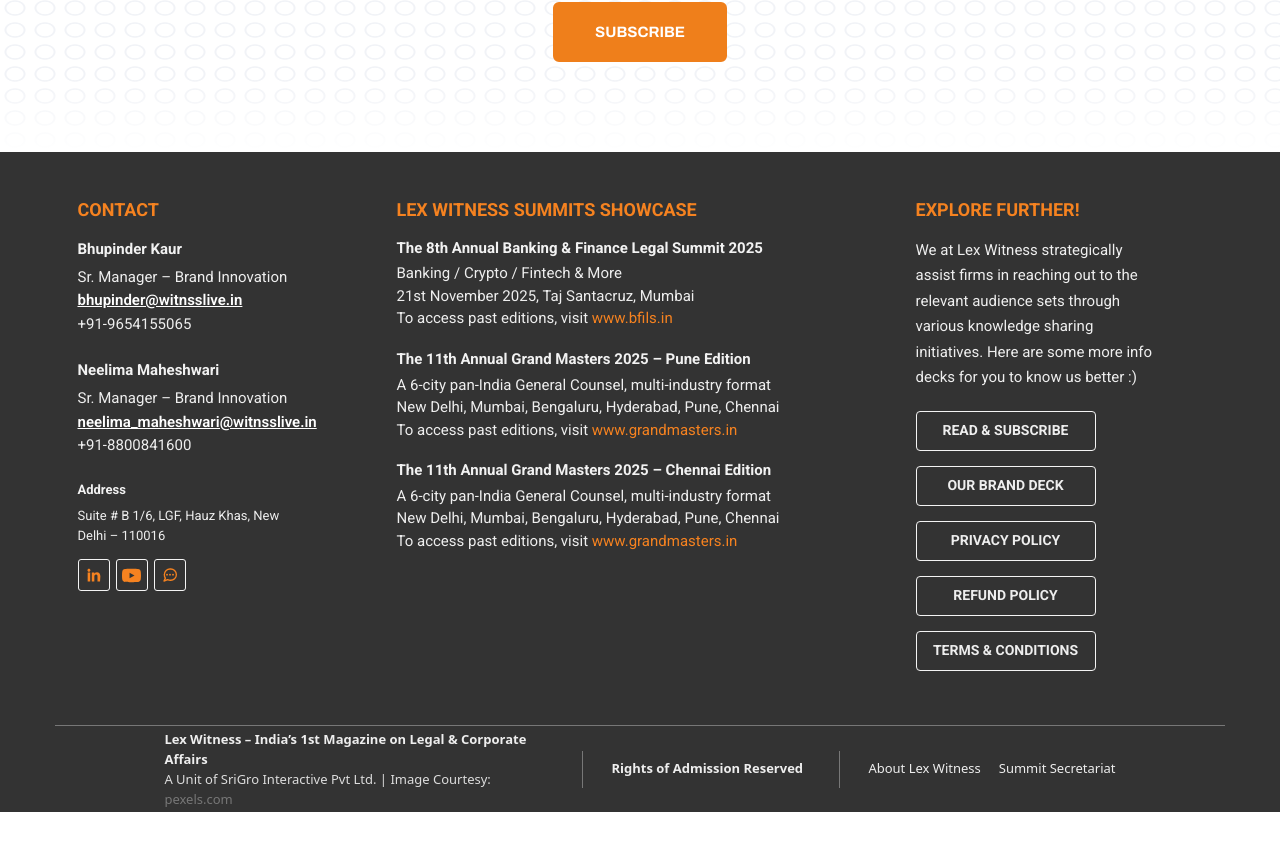
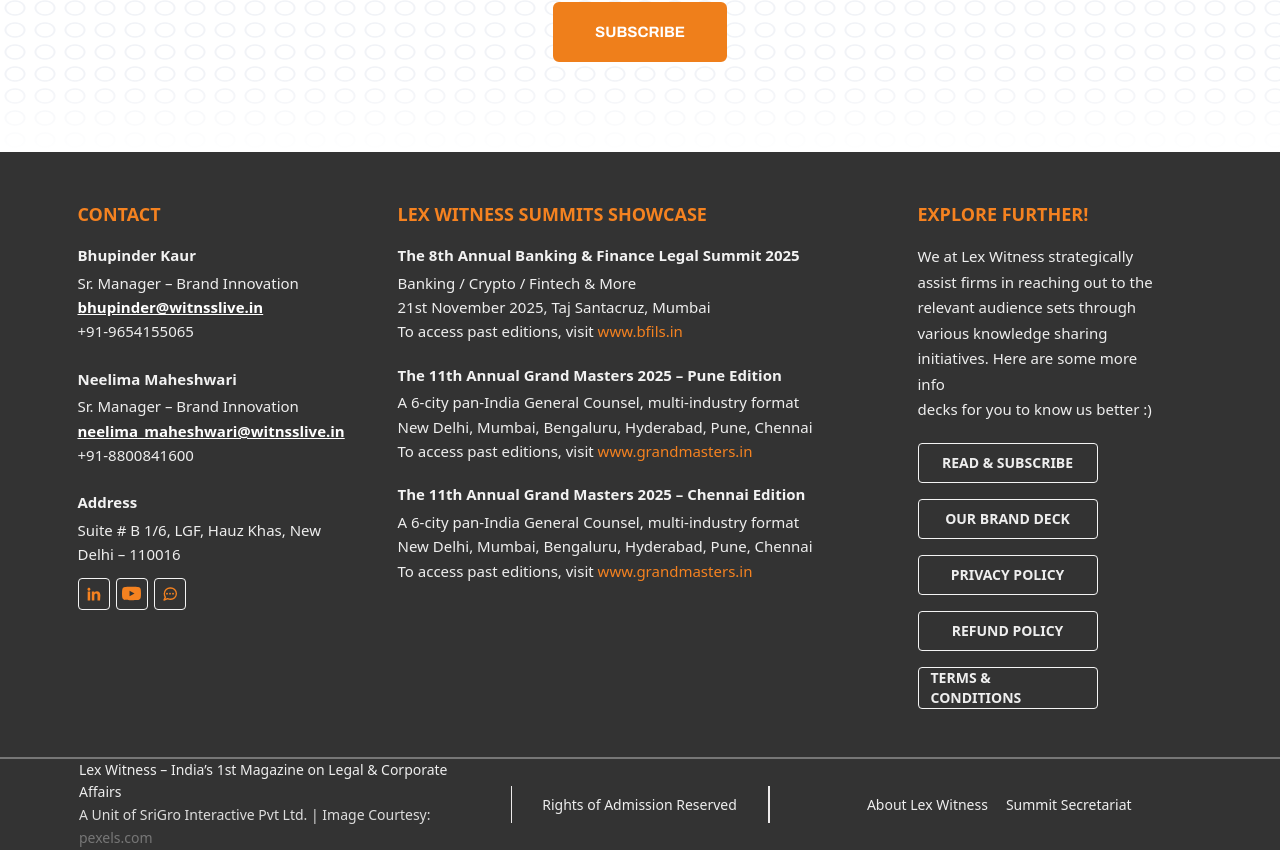
Before and after one commit to techmistriz/bfls-fe, a Next.js app: page /about-witness in a window 1280 px wide. Shown: the part 1585-2435 px from the top of the page. Before the commit the page ends 2397 px from the top, so only its background shows below. Built offline with nearby package versions, Linux system fonts and the light colour scheme.

Commit message:
fix: update footer

```diff
--- a/src/components/layout/Footer.tsx
+++ b/src/components/layout/Footer.tsx
@@ -3,38 +3,39 @@
 import { contactPeople, summitShowcase, exploreLinks } from "@/src/data/footer";
 import Link from "next/link";
 
+const socialClass =
+  "flex size-8 shrink-0 items-center justify-center rounded border border-[#f4f4f4] text-[#f58220] transition-colors hover:border-[#f58220] hover:bg-[#f58220] hover:text-white";
+
 export default function Footer() {
   return (
-    <footer className="relative w-full bg-[#333333] font-sans text-[13px] text-[#eeeeee]">
-      {/* ================= MAIN FOOTER ================= */}
-      <div className="mx-auto grid min-h-[523px] w-[1125px] max-w-[calc(100%-40px)] grid-cols-[300px_500px_250px] gap-[19px] pt-[47px] font-roboto max-lg:w-[calc(100%-40px)] max-lg:grid-cols-1 max-lg:gap-[40px] max-lg:pt-[40px] max-sm:w-[calc(100%-30px)] max-sm:max-w-none max-sm:gap-[35px] max-sm:pt-[35px]">
-        {/* ================= CONTACT ================= */}
-        <div className="w-full min-w-0">
-          <h3 className="mb-[17px] text-[18px] font-bold leading-[1.2] text-[#f58220]">
-            CONTACT
-          </h3>
+    <footer className="relative w-full bg-[#333] font-sans text-[14px] text-[#eee]">
+      {/* Main Footer */}
+      <div className="mx-auto grid min-h-[523px] w-[1125px] max-w-[calc(100%-40px)] grid-cols-[300px_500px_250px] gap-5 pt-12 max-lg:w-[calc(100%-40px)] max-lg:grid-cols-1 max-lg:gap-10 max-lg:pt-10 max-sm:w-[calc(100%-30px)] max-sm:gap-9 max-sm:pt-9">
+        {/* Contact */}
+        <div>
+          <h3 className="mb-4 text-lg font-bold text-[#f58220]">CONTACT</h3>
 
           {contactPeople.map((person) => (
-            <div key={person.email} className="mb-[23px] text-[15px]">
-              <strong className="mb-[6px] block font-bold text-[#f2f2f2]">
+            <div key={person.email} className="mb-6 text-[15px]">
+              <strong className="mb-1 block font-bold text-[#f2f2f2]">
                 {person.name}
               </strong>
 
-              <span className="block leading-[1.55]">{person.role}</span>
+              <span className="block leading-relaxed">{person.role}</span>
 
               <a
                 href={`mailto:${person.email}`}
-                className="block break-all font-semibold leading-[1.55] text-white underline hover:text-[#f58220]"
+                className="block break-all font-semibold leading-relaxed text-white underline hover:text-[#f58220]"
               >
                 {person.email}
               </a>
 
-              <span className="block leading-[1.55]">{person.phone}</span>
+              <span className="block leading-relaxed">{person.phone}</span>
             </div>
           ))}
 
-          <div>
-            <strong className="mb-[6px] block font-bold text-[#f2f2f2]">
+          <div className="text-[15px]">
+            <strong className="mb-1 block font-bold text-[#f2f2f2]">
               Address
             </strong>
 
@@ -45,44 +46,32 @@
             </span>
           </div>
 
-          {/* ================= SOCIAL ICONS ================= */}
-          <div className="mt-[12px] flex gap-[6px]">
-            <Link
-              href="#"
-              aria-label="LinkedIn"
-              className="flex h-[32px] w-[32px] shrink-0 items-center justify-center rounded-[3px] border border-[#f4f4f4] text-[#f58220] transition-all duration-200 hover:border-[#f58220] hover:bg-[#f58220] hover:text-white"
-            >
+          {/* Social Icons */}
+          <div className="mt-3 flex gap-1.5">
+            <Link href="#" aria-label="LinkedIn" className={socialClass}>
               <svg
                 viewBox="0 0 24 24"
-                className="h-[18px] w-[18px] fill-current"
+                className="size-[18px] fill-current"
                 aria-hidden="true"
               >
                 <path d="M6.94 8.5H3.56V20.5H6.94V8.5ZM5.25 3.5C4.14 3.5 3.25 4.4 3.25 5.5C3.25 6.6 4.14 7.5 5.25 7.5C6.35 7.5 7.25 6.6 7.25 5.5C7.25 4.4 6.35 3.5 5.25 3.5ZM20.5 13.77C20.5 10.16 18.58 8.18 15.94 8.18C13.8 8.18 12.84 9.36 12.44 10.19V8.5H9.06V20.5H12.44V14.56C12.44 13 12.73 11.49 14.7 11.49C16.64 11.49 16.67 13.28 16.67 14.66V20.5H20.05L20.5 13.77Z" />
               </svg>
             </Link>
 
-            <Link
-              href="#"
-              aria-label="YouTube"
-              className="flex h-[32px] w-[32px] shrink-0 items-center justify-center rounded-[3px] border border-[#f4f4f4] text-[#f58220] transition-all duration-200 hover:border-[#f58220] hover:bg-[#f58220] hover:text-white"
-            >
+            <Link href="#" aria-label="YouTube" className={socialClass}>
               <svg
                 viewBox="0 0 24 24"
-                className="h-[19px] w-[19px] fill-current"
+                className="size-[19px] fill-current"
                 aria-hidden="true"
               >
                 <path d="M23.5 6.19a3.02 3.02 0 0 0-2.12-2.13C19.51 3.55 12 3.55 12 3.55s-7.51 0-9.38.51A3.02 3.02 0 0 0 .5 6.19C0 8.06 0 12 0 12s0 3.94.5 5.81a3.02 3.02 0 0 0 2.12 2.13c1.87.51 9.38.51 9.38.51s7.51 0 9.38-.51a3.02 3.02 0 0 0 2.12-2.13C24 15.94 24 12 24 12s0-3.94-.5-5.81ZM9.55 15.56V8.44L15.82 12l-6.27 3.56Z" />
               </svg>
             </Link>
 
-            <Link
-              href="#"
-              aria-label="Message"
-              className="flex h-[32px] w-[32px] shrink-0 items-center justify-center rounded-[3px] border border-[#f4f4f4] text-[#f58220] transition-all duration-200 hover:border-[#f58220] hover:bg-[#f58220] hover:text-white"
-            >
+            <Link href="#" aria-label="Message" className={socialClass}>
               <svg
                 viewBox="0 0 24 24"
-                className="h-[18px] w-[18px] fill-none stroke-current"
+                className="size-[18px] fill-none stroke-current"
                 strokeWidth="1.8"
                 aria-hidden="true"
               >
@@ -101,30 +90,28 @@
           </div>
         </div>
 
-        {/* ================= SUMMIT SHOWCASE ================= */}
-        <div className="w-full min-w-0">
-          <h3 className="mb-[17px] text-[18px] font-bold leading-[1.2] text-[#f58220]">
+        {/* Summit Showcase */}
+        <div>
+          <h3 className="mb-4 text-lg font-bold text-[#f58220]">
             LEX WITNESS SUMMITS SHOWCASE
           </h3>
 
           {summitShowcase.map((summit, i) => (
             <div
               key={summit.title}
-              className={
-                i < summitShowcase.length - 1
-                  ? "mb-[19px] text-[15px]"
-                  : "text-[15px]"
-              }
+              className={`text-[15px] ${i < summitShowcase.length - 1 ? "mb-5" : ""}`}
             >
-              <strong className="mb-[3px] block break-words font-bold leading-[1.45] text-[#f2f2f2]">
+              <strong className="mb-1 block break-words font-bold text-[#f2f2f2]">
                 {summit.title}
               </strong>
 
-              <span className="block leading-[1.5]">{summit.description}</span>
+              <span className="block leading-relaxed">
+                {summit.description}
+              </span>
 
-              <span className="block leading-[1.5]">{summit.location}</span>
+              <span className="block leading-relaxed">{summit.location}</span>
 
-              <span className="block leading-[1.5]">
+              <span className="block leading-relaxed">
                 To access past editions, visit{" "}
                 <a
                   href={summit.linkHref}
@@ -137,13 +124,13 @@
           ))}
         </div>
 
-        {/* ================= EXPLORE ================= */}
-        <div className="w-full min-w-0">
-          <h3 className="mb-[17px] text-[18px] font-bold leading-[1.2] text-[#f58220]">
+        {/* Explore */}
+        <div>
+          <h3 className="mb-4 text-lg font-bold text-[#f58220]">
             EXPLORE FURTHER!
           </h3>
 
-          <p className="mb-[20px] text-[15px] leading-[1.7] text-[#eeeeee]">
+          <p className="mb-5 text-[15px] leading-[1.7]">
             We at Lex Witness strategically
             <br className="max-sm:hidden" />
             assist firms in reaching out to the
@@ -157,12 +144,12 @@
             decks for you to know us better :)
           </p>
 
-          <div className="flex flex-col items-start gap-[15px]">
+          <div className="flex flex-col items-start gap-4">
             {exploreLinks.map((item) => (
               <Link
                 key={item.label}
                 href={item.href}
-                className="flex min-h-[40px] w-[180px] items-center justify-center rounded-[4px] border border-[#f4f4f4] px-[11px] text-[14px] font-bold text-[#eeeeee] transition-all duration-200 hover:border-[#f58220] hover:bg-[#f58220] hover:text-white max-sm:w-full max-sm:max-w-[250px]"
+                className="flex min-h-10 w-[180px] items-center justify-center rounded border border-[#f4f4f4] px-3 text-sm font-bold hover:border-[#f58220] hover:bg-[#f58220] hover:text-white max-sm:w-full max-sm:max-w-[250px]"
               >
                 {item.label}
               </Link>
@@ -171,64 +158,68 @@
         </div>
       </div>
 
-      {/* ================= BOTTOM BAR ================= */}
-      <div className="mx-auto mt-[50px] flex min-h-[87px] w-[1170px] max-w-[calc(100%-40px)] items-center justify-center border-t border-[#777777] max-lg:h-auto max-lg:min-h-0 max-lg:flex-col max-lg:items-start max-lg:gap-[15px] max-lg:px-[20px] max-lg:py-[25px] max-sm:w-[calc(100%-30px)] max-sm:max-w-none max-sm:px-0">
-        <div className="flex w-[390px] flex-col leading-[1.55] max-lg:w-full">
-          <strong className="text-[13px] text-[#eeeeee]">
-            Lex Witness – India’s 1st Magazine on Legal &amp; Corporate Affairs
+      {/* Bottom Bar */}
+      <div className="mt-12 w-full border-t-2 border-[#777]">
+        <div className="mx-auto flex min-h-21.75 w-292.5 max-w-[calc(100%-40px)] items-center px-6 max-lg:h-auto max-lg:min-h-0 max-lg:flex-col max-lg:items-start max-lg:gap-4 max-lg:py-6 max-sm:w-[calc(100%-30px)]">
+          <div className="flex flex-1 flex-col leading-relaxed ">
+            <strong className="font-medium">
+              Lex Witness – India’s 1st Magazine on Legal &amp; Corporate
+              Affairs
             </strong>
-
-          <span className="text-[13px] text-[#dddddd]">
+            <div>
+              <span className="text-[#ddd] font-normal">
                 A Unit of SriGro Interactive Pvt Ltd. | Image Courtesy:{" "}
-            <a href="#" className="text-[#777777] hover:text-[#f58220]">
+              </span>
+              <a href="#" className="text-[#777] hover:text-[#f58220]">
                 pexels.com
               </a>
-          </span>
+            </div>
           </div>
 
-        <div className="mx-[28px] h-[37px] w-px bg-[#777777] max-lg:mx-0 max-lg:h-px max-lg:w-full" />
+          <div className="mx-7 h-[37px] w-[1px] shrink-0 bg-[#edebeb] max-lg:mx-0 max-lg:h-px max-lg:w-full" />
 
-        <div className="w-[200px] whitespace-nowrap text-[13px] font-bold text-[#eeeeee] max-lg:w-full">
+          <div className="flex w-[200px] shrink-0 items-center justify-center font-medium">
             Rights of Admission Reserved
           </div>
 
-        <div className="mx-[28px] h-[37px] w-px bg-[#777777] max-lg:mx-0 max-lg:h-px max-lg:w-full" />
+          <div className="mx-7 h-[37px] w-[2px] shrink-0 bg-[#edebeb] max-lg:mx-0 max-lg:h-px max-lg:w-full" />
 
-        <div className="flex gap-[18px] whitespace-nowrap max-lg:flex-wrap max-lg:gap-x-[18px] max-lg:gap-y-[8px] max-lg:whitespace-normal">
+          <div className="flex flex-1 justify-center gap-[18px] whitespace-nowrap max-lg:flex-wrap max-lg:gap-2 max-lg:whitespace-normal">
             <Link
               href="/about-witness"
-            className="text-[13px] text-[#eeeeee] hover:text-[#f58220]"
+              className="hover:text-[#f58220] font-medium"
             >
               About Lex Witness
             </Link>
 
             <Link
               href="/summit-secretariat"
-            className="text-[13px] text-[#eeeeee] hover:text-[#f58220]"
+              className="hover:text-[#f58220] font-medium"
             >
               Summit Secretariat
             </Link>
           </div>
         </div>
+      </div>
 
-      {/* ================= FLOATING WHATSAPP ================= */}
+      {/* Floating WhatsApp */}
       <a
         href="#"
         aria-label="WhatsApp"
-        className="fixed bottom-[78px] right-[17px] z-[99] flex h-[41px] w-[41px] items-center justify-center rounded-[10px] bg-[#25D366] text-white shadow-[0_1px_5px_rgba(0,0,0,0.35)] transition-transform hover:scale-105 max-sm:bottom-[65px] max-sm:right-[12px] max-sm:h-[40px] max-sm:w-[40px]"
+        className="fixed right-[17px] bottom-[78px] z-[99] flex size-[41px] items-center justify-center rounded-[10px] bg-[#25D366] text-white shadow-[0_1px_5px_rgba(0,0,0,0.35)] hover:scale-105 max-sm:right-3 max-sm:bottom-[65px] max-sm:size-10"
       >
         <svg
           viewBox="0 0 24 24"
-          className="h-[27px] w-[27px] fill-white"
+          className="size-[27px] fill-white"
           aria-hidden="true"
         >
           <path d="M12.04 2C6.52 2 2.03 6.49 2.03 12c0 1.76.46 3.48 1.34 5L2 22l5.12-1.34A9.98 9.98 0 0 0 12.04 22C17.56 22 22 17.51 22 12S17.56 2 12.04 2Zm0 18.2c-1.53 0-3.03-.41-4.34-1.18l-.31-.18-3.04.8.81-2.96-.2-.31A8.23 8.23 0 0 1 3.8 12c0-4.55 3.69-8.25 8.24-8.25s8.2 3.7 8.2 8.25-3.65 8.2-8.2 8.2Zm4.52-6.16c-.25-.13-1.48-.73-1.71-.81-.23-.08-.4-.13-.57.13-.17.25-.65.81-.8.98-.15.17-.3.19-.55.06-.25-.13-1.05-.39-2-1.24-.74-.66-1.24-1.47-1.38-1.72-.15-.25-.02-.39.11-.52.12-.12.25-.3.38-.45.13-.15.17-.25.25-.42.08-.17.04-.31-.02-.44-.06-.13-.57-1.37-.78-1.87-.21-.5-.42-.43-.57-.44h-.49c-.17 0-.44.06-.67.31-.23.25-.88.86-.88 2.09s.9 2.43 1.02 2.6c.13.17 1.77 2.7 4.3 3.79.6.26 1.07.42 1.44.54.61.19 1.17.16 1.61.1.49-.07 1.48-.61 1.69-1.2.21-.59.21-1.1.15-1.2-.06-.11-.23-.17-.48-.3Z" />
         </svg>
       </a>
 
-      {/* ================= RECAPTCHA ================= */}
-      <div className="fixed bottom-[10px] right-0 z-[98] flex h-[50px] w-[54px] items-center justify-center rounded-l-[3px] bg-[#fafafa] shadow-[0_1px_5px_rgba(0,0,0,0.3)]">
-        <div className="text-[30px] font-bold text-[#4285f4]">↻</div>
+      {/* reCAPTCHA */}
+      <div className="fixed right-0 bottom-2 z-[98] flex size-[54px] items-center justify-center rounded-l bg-[#fafafa] shadow-[0_1px_5px_rgba(0,0,0,0.3)]">
+        <div className="text-3xl font-bold text-[#4285f4]">↻</div>
       </div>
     </footer>
   );
```
Lines whose indentation alone changed are shown as unchanged.
